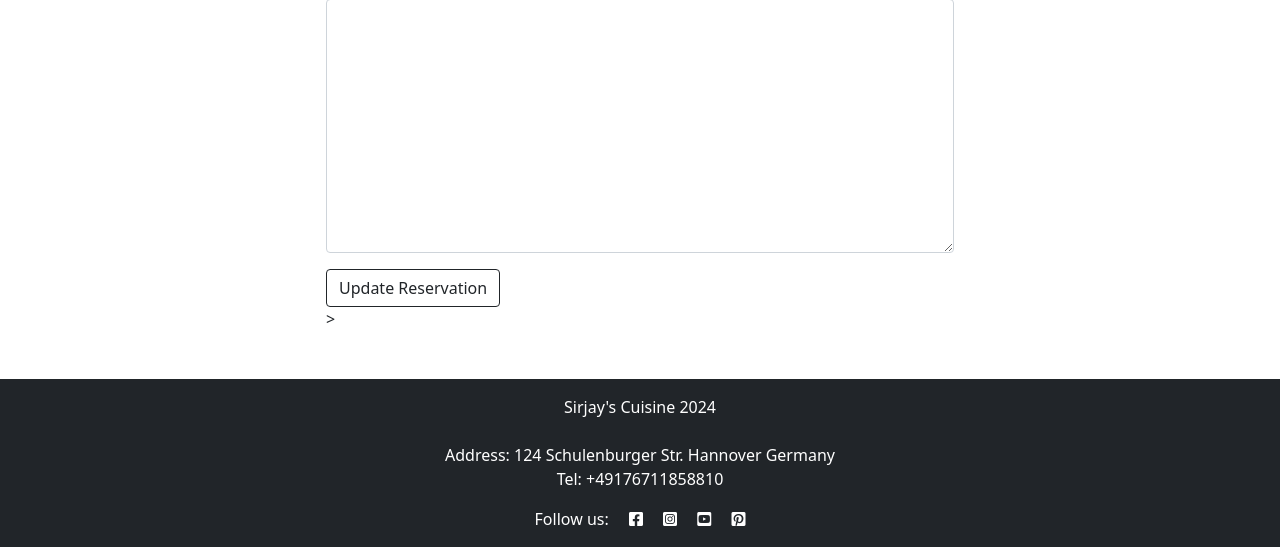
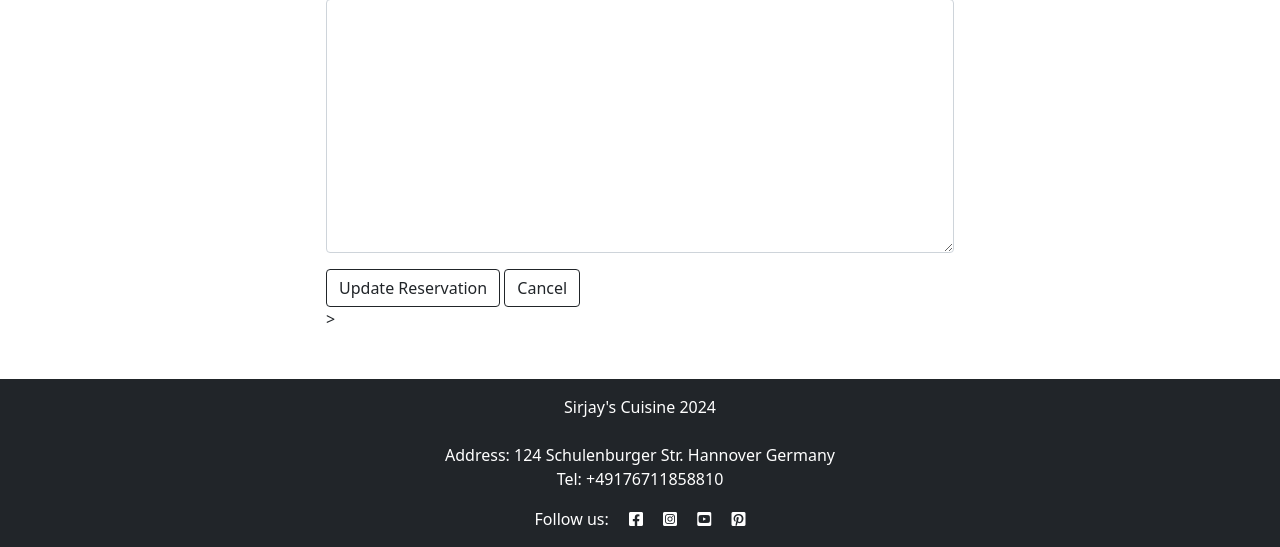
Before and after one commit to Sirjay009/Sirjays-Cuisine, a Django app: template reservation/templates/reservation/reservation_edit.html in a window 1280 px wide. Shown: the part 755-1302 px from the top of the page. Run offline with Django 4.2, Linux system fonts and the light colour scheme; the template is opened without the code that fills it: values that come from a table or form of the project are taken from there, others are empty; some libraries are stand-ins or nearby versions.

Commit message:
Modify reservation_edit template

```diff
--- a/reservation/templates/reservation/reservation_edit.html
+++ b/reservation/templates/reservation/reservation_edit.html
@@ -12,6 +12,7 @@
                 {{ reservation_form | crispy }}
                 {% csrf_token %}
                 <button type="submit" id="submitButton" class="btn btn-outline-dark">Update Reservation</button>
+                <a href="{% url 'reservation' %}" class="btn btn-edit btn-outline-dark">Cancel</a>
             </form>>
         </div>
     </div>
```
